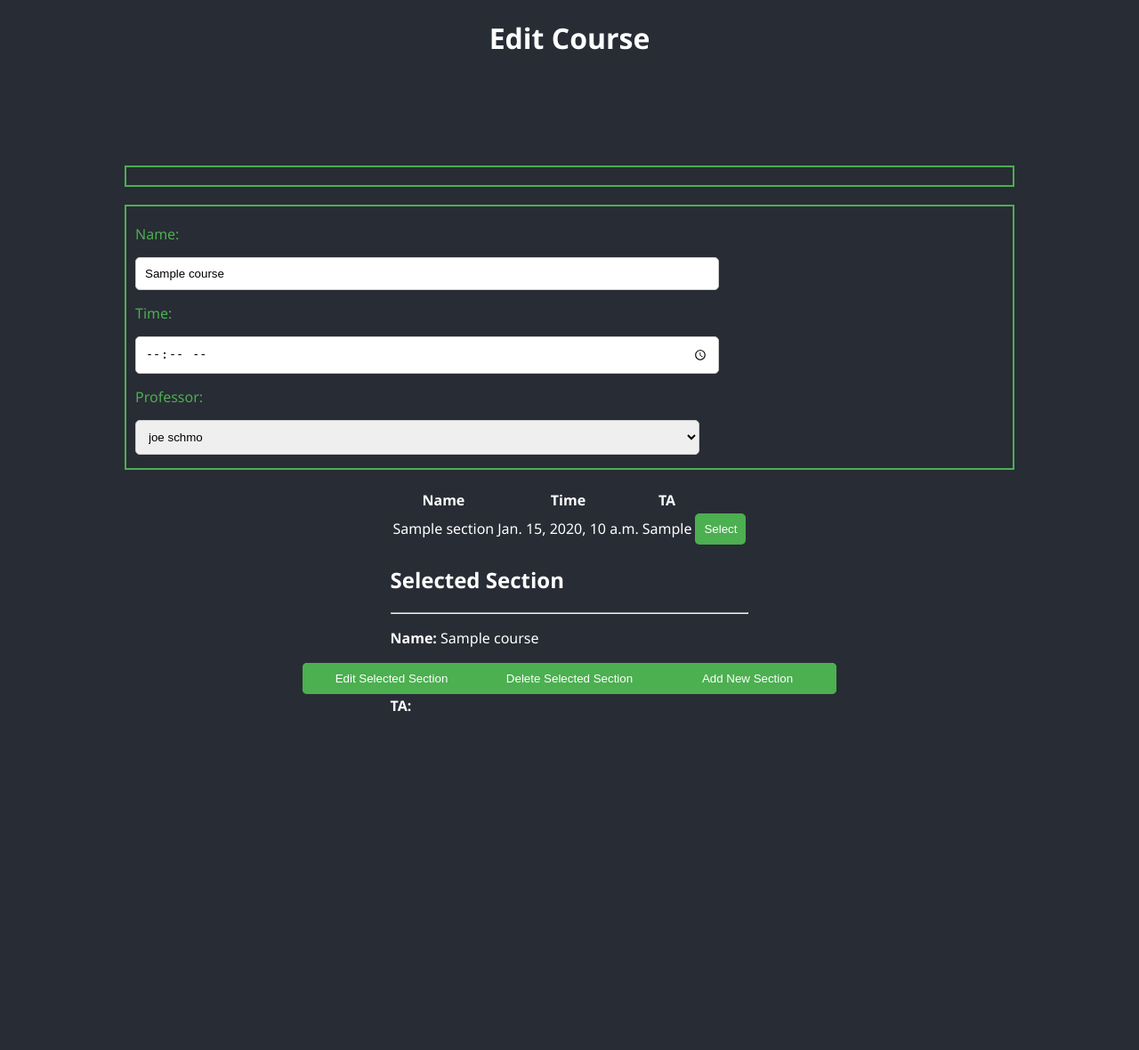
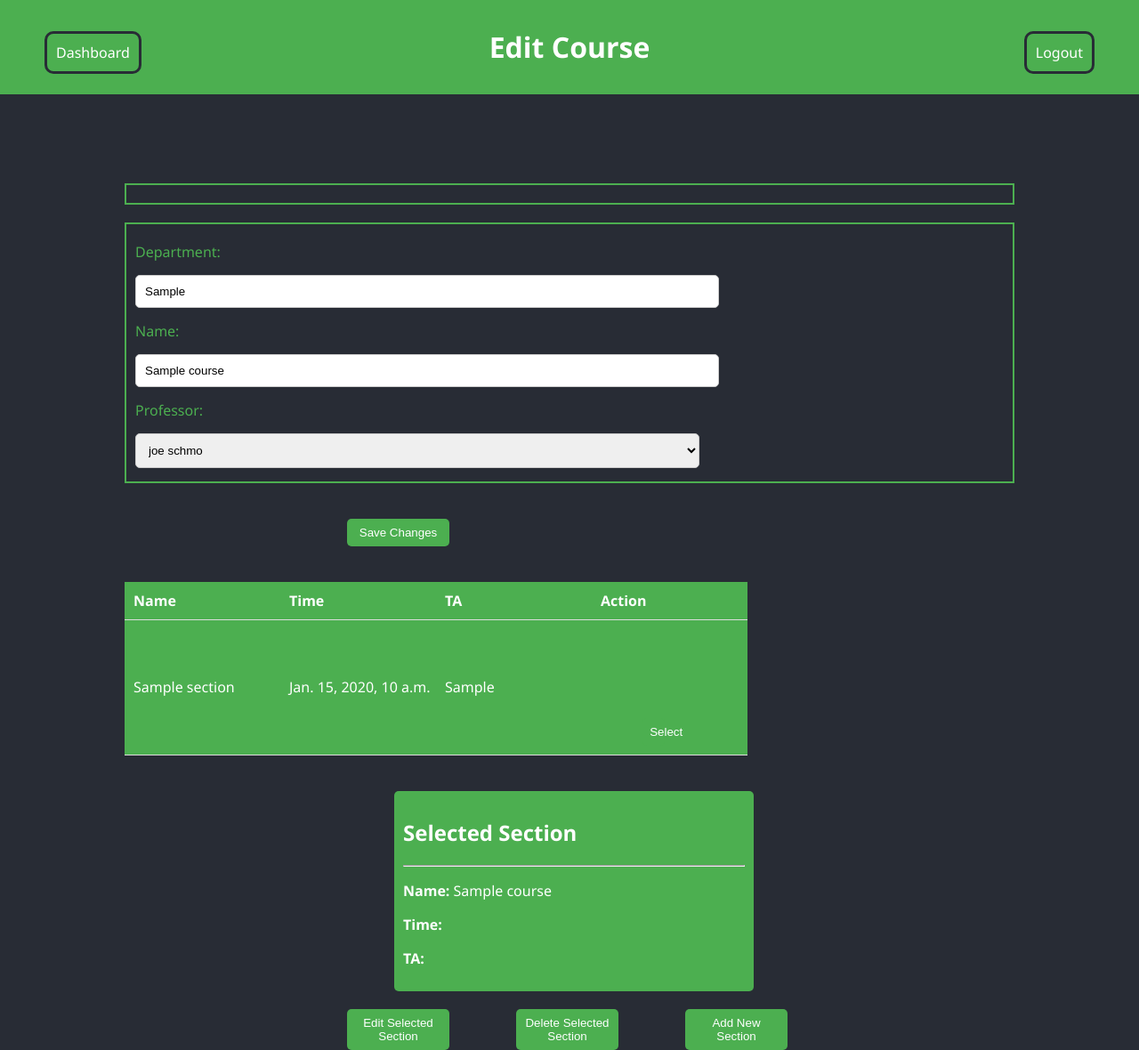
Before and after one commit to ILoveJRock/CSSCrusaders, a Django app: template templates/EditCourse.html in a window 1280 px wide. Shown: the whole page at 89% size. Before the commit the page ends 800 px from the top, so only its background shows below. Run offline with Django 4.2, Linux system fonts and the light colour scheme; data comes from the database, SQL or seed files in the repository; tables that the repository leaves empty hold one stand-in row (values such as "Sample post"); the template is opened without the code that fills it: values that come from a table or form of the project are taken from there, most other values are stand-ins (such as "Sample title", 1, 10 or a date in 2020).

Commit message:
edit course

```diff
--- a/CS361_Project/views.py
+++ b/CS361_Project/views.py
@@ -280,7 +280,7 @@ class CreateLab(View):
     def get(self, request):
         result = loginCheck(request, 0)
         if result: return result
-        selected_course = Course.objects.get(Courseid=request.get('courseId'))
+        selected_course = Course.objects.get(Courseid=request.GET.get('courseId'))
         tas = TA.objects.filter(course=selected_course)
         return render(request, 'CreateLab.html', {"tas": tas})
 
--- a/templates/EditCourse.html
+++ b/templates/EditCourse.html
@@ -17,15 +17,11 @@
             font-family: 'Segoe UI', Tahoma, Geneva, Verdana, sans-serif;
         }
 
-        #editAccount {
-            position: fixed;
-            top: 0;
-            text-align: center;
-            width: 100%;
-            background-color: #4CAF50;
-            padding: 10px;
-            box-sizing: border-box;
-            z-index: 1;
+        .scrollable-table {
+            width: 70%;
+            max-height: 500px;
+            overflow-y: auto;
+            display: block;
         }
 
         form {
@@ -67,25 +63,88 @@
             margin-bottom: 40px;
         }
 
+        #editCourse {
+            text-align: center;
+            width: 100%; /* Take up the full width */
+            background-color: #4CAF50;
+            padding: 10px;
+            box-sizing: border-box;
+        }
+
+        .container {
+            display: flex;
+            justify-content: space-between;
+            align-items: flex-start;
+            max-width: 1200px;
+            margin: 20px auto;
+            padding: 20px;
+            box-sizing: border-box;
+        }
+
+        .scrollable-table {
+            width: 70%;
+            max-height: 500px;
+            overflow-y: auto;
+            display: block;
+        }
+
+        .course-overview {
+            width: 30%;
+            margin-left: 10px;
+            padding: 10px;
+            border-radius: 5px;
+            background-color: #4CAF50;
+            color: white;
+        }
+
+        table {
+            width: 100%;
+            max-width: 1000px;
+            border-collapse: collapse;
+            table-layout: fixed;
+        }
+
+        th, td {
+            padding: 10px;
+            text-align: left;
+            border-bottom: 1px solid #ddd;
+            white-space: nowrap;
+            word-wrap: break-word;
+            overflow: hidden;
+        }
+
+        th {
+            background-color: #4CAF50;
+            color: white;
+            position: sticky;
+            top: 0;
+            z-index: 1;
+        }
+        td{
+           background-color: #4CAF50;
+            color: white;
+        }
+
         .button-container {
             display: flex;
-            justify-content: center;
+            justify-content: space-between;
             width: 100%;
-            max-width: 600px;
-            position: fixed;
-            bottom: 20px;
-            z-index: 1;
+            max-width: 500px;
+            margin-top: 20px;
+
         }
 
         button {
-            width: 100%;
-            padding: 10px;
+            width: calc(24% - 5px);
+            margin-right: 5px;
+            padding: 8px;
             background-color: #4CAF50;
             color: white;
             border: none;
             border-radius: 5px;
             cursor: pointer;
             transition: background-color 0.3s;
+            text-align: center;
         }
 
         button:hover {
@@ -99,6 +158,7 @@
     </style>
 </head>
 <body>
+{% include 'NavBar.html' %}
 
 <div id="editCourse">
     <h1>Edit Course</h1>
@@ -114,11 +174,11 @@
         {% endif %}
     </div>
     <div class="form-section">
+        <label for="dept">Department:</label>
+        <input type="text" id="dept" name="dept" value="{{ selected_course.dept }}" required maxlength="30">
+
         <label for="name">Name:</label>
         <input type="text" id="name" name="name" value="{{ selected_course.name }}" required maxlength="30">
-
-        <label for="time">Time:</label>
-        <input type="time" id="time" name="time" value="{{ selected_course.time }}" required maxlength="30">
 
         <label for="professor">Professor:</label>
         <select id="professor" name="professor">
@@ -130,6 +190,7 @@
     <div class="button-container">
         <button type="submit">Save Changes</button>
     </div>
+</form>
 
     <div class="container">
         <div class="scrollable-table">
@@ -139,6 +200,7 @@
                         <th>Name</th>
                         <th>Time</th>
                         <th>TA</th>
+                        <th>Action</th>
                     </tr>
                 </thead>
                 <tbody>
@@ -149,9 +211,10 @@
                         <td>{{ section.ta }}</td>
 
                         <td>
-                            <form method="post" action="{% url 'EditCourse' %}">
+                            <form method="post" action="{% url 'select_section' %}">
                                 {% csrf_token %}
-                                <button type="submit" name="selected_section_id" value={{section.LabiId}}>Select</button>
+                                <input type="hidden" name="selected_section_id" value="{{ section.Labid }}">
+                                <button type="submit">Select</button>
                             </form>
                         </td>
                     </tr>
@@ -159,7 +222,9 @@
                 </tbody>
             </table>
         </div>
-        <div class="user-overview">
+    </div>
+
+        <div class="course-overview">
             <h2>Selected Section</h2>
             <hr>
             <p><strong>Name:</strong> {{ selected_section.name }}</p>
@@ -167,7 +232,7 @@
             <p><strong>TA:</strong> {{ selected_section.TA }}</p>
         </div>
     </div>
-</form>
+
     <div class="button-container">
         <button><a href="{% url 'edit_lab' %}?Labid={{ selected_section.Labid }}" style="color: white;">Edit Selected Section</a></button>
         <button><a href="{% url 'delete_lab' %}?Labid={{ selected_section.Labid }}" style="color: white;">Delete Selected Section</a></button>
```
